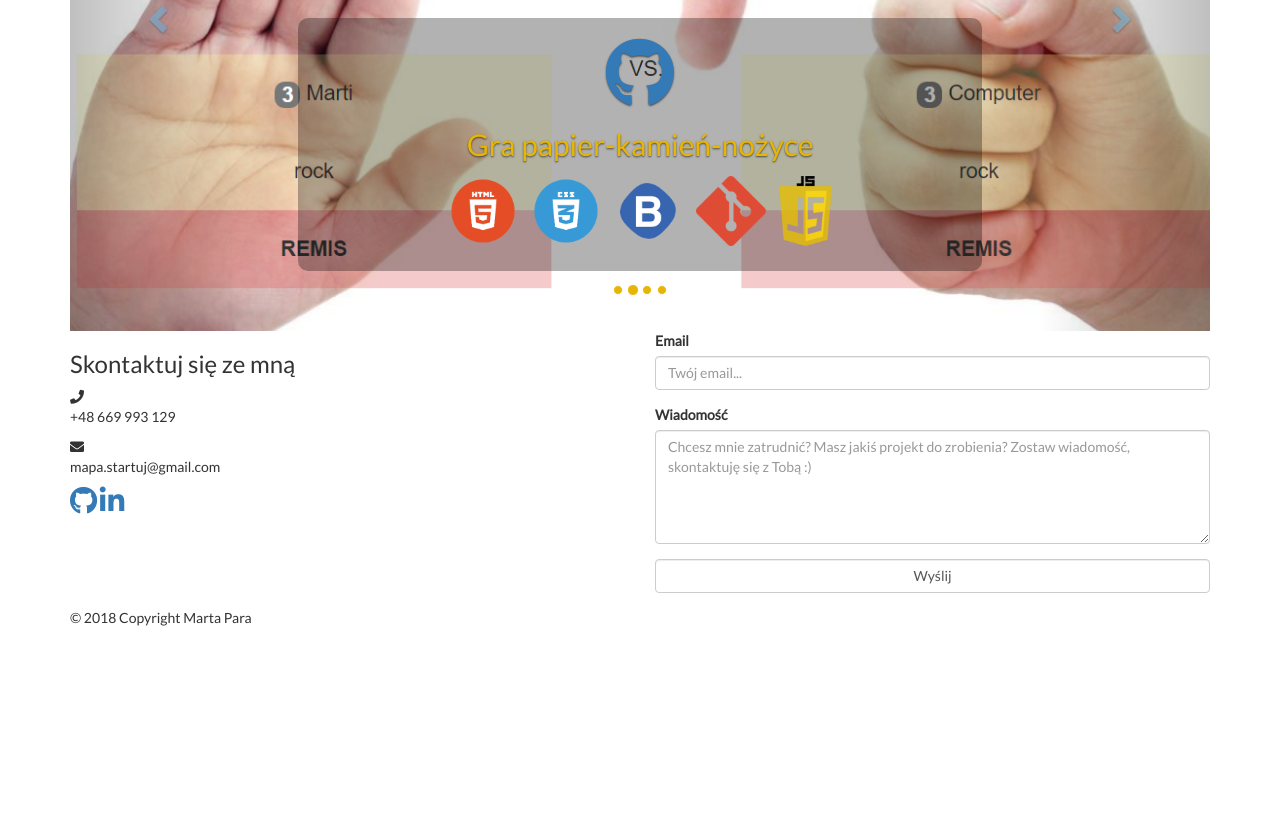
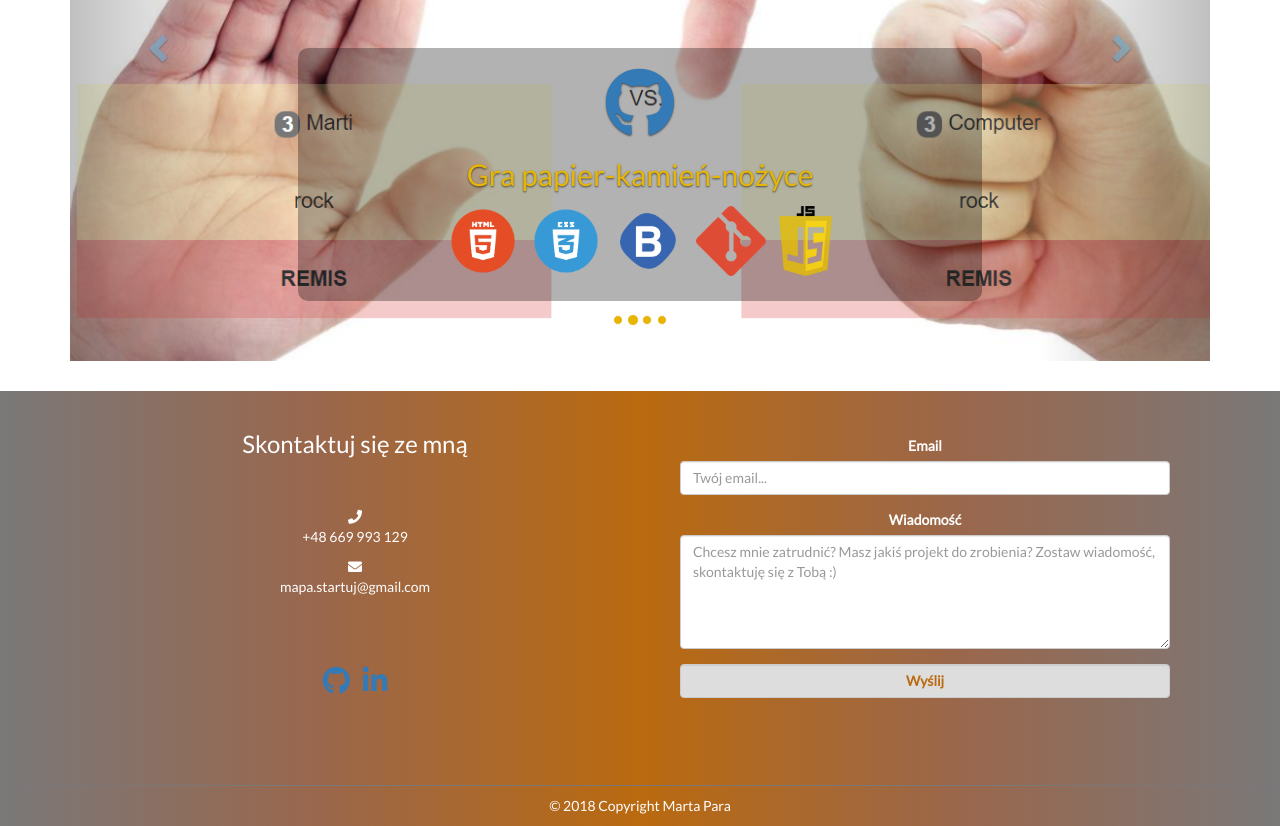
Before and after one commit to martita377/portfolio, a website: page index.html in a window 1280 px wide. Shown: the part 2953-3779 px from the top of the page. Before the commit the page ends 3581 px from the top, so only its background shows below. Drawn offline with nearby package versions, Linux system fonts and the light colour scheme; no server answers.

Commit message:
styles for contact and footer

```diff
--- a/index.html
+++ b/index.html
@@ -140,6 +140,7 @@
 		<section class="container" id="portfolio">
 			<div class="big-title">
 				<h2 id="portfolio-title">Moje przykładowe prace</h2>
+				<h4>Kliknij w obrazek, aby zobaczyć stronę/aplikację</h4>
 			</div>
 		  <div id="carousel-example-generic" class="carousel slide" data-ride="carousel">
 			  <!-- Indicators -->
--- a/sass/_contact.sass
+++ b/sass/_contact.sass
@@ -0,0 +1,26 @@
+/*Contact*/
+#contact
+	color: $baseColor
+	padding: 10px 0
+	margin-top: 30px
+	background: linear-gradient(to right, $contactGrey, $brown, $darkOrange, $brown, $contactGrey)
+
+	.content
+		text-align: center
+		margin: 10px auto
+
+.forms
+	margin: 25px
+	.form-group
+		.submit-button
+			color: $darkOrange
+			font-weight: bold
+			background: $grey
+			&:hover
+					color: $blue
+
+.personal-data
+	margin: 50px 5px
+	a
+		i
+			margin: 20px 5px
--- a/sass/_footer.sass
+++ b/sass/_footer.sass
@@ -0,0 +1,7 @@
+/*Footer*/
+.footer
+	background: linear-gradient(to right, $contactGrey, $brown, $darkOrange, $brown, $contactGrey)
+	text-align: center
+	padding: 10px
+	color: $baseColor
+	border-top: 1px solid $contactGrey
```
Also changed, not shown: css/main.css, css/main.min.css.
